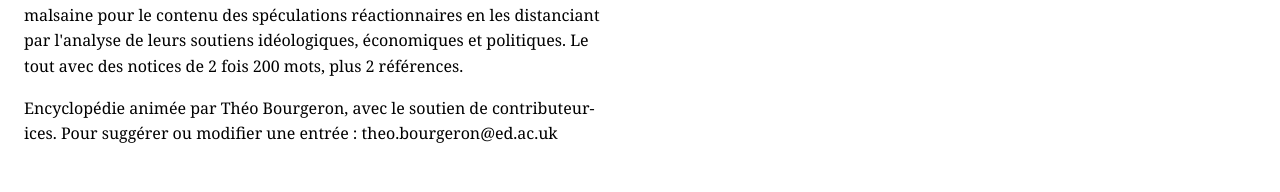
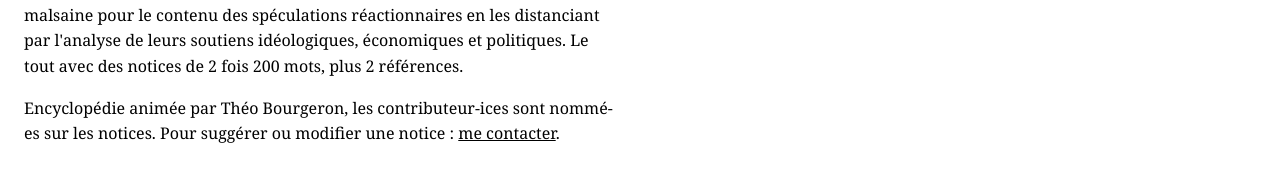
Before and after one commit to encycloreac/encycloreac.github.io, a Jekyll site: the page built from index.html, in a window 1280 px wide. Shown: the part 726-918 px from the top of the page. Built offline with Jekyll 4.4.1, drawn with Linux system fonts in a browser that asks for light colours.

Commit message:
Update contact information and contributor details

```diff
--- a/index.html
+++ b/index.html
@@ -5,4 +5,4 @@ layout: home
 <p>L&rsquo;<b>Encyclo-Réac</b> nous instruit sur la généalogie de <a href="/new-gaza/">New Gaza</a>. Des projets similaires avaient été développés à la fin siècle dernier dans l&rsquo;Afrique du Sud de l&rsquo;apartheid et lors de l&rsquo;effondrement de la Somalie (voir <a href="/ciskei/">Ciskei</a>, Freedonia). Des projets qui nous éclairent sur ce qui est en jeu avec <a href="/new-gaza/">New Gaza</a> : une vision coloniale du territoire infusée du même mix de racisme et de libertarianisme.</p>
 <p>On connaît les spéculations réactionnaires de la NRx anglo-américaine (Dark Enlightment, CEO-led Monarchy). On sait moins de choses sur les fictions spéculatives qui alimentent l&rsquo;ethno-nationalisme hindou (Hindutva Pseudohistory), la pétrodictature russe (Néo-eurasisme), ou encore les communautés digitales transnationales (<a href="/kek/">Kek</a>, <a href="/nesara-gesara/">NESARA/GESARA</a>).</p>
 <p>L&rsquo;<b>Encyclo-Réac</b> répare ce déséquilibre. Elle dresse un inventaire global des spéculations réactionnaires qui jouent un rôle dans le monde d&rsquo;aujourd&rsquo;hui. Comme d'autres projets récents (la <a href="https://www.fayard.fr/livre/historiciser-le-mal-9782213671185/">traduction de <em>Mein Kampf</em></a> par Olivier Mannoni et le site <a href="https://indextreme.fr/">Indextrême</a> de Ricardo Parreira), elle évite la fascination malsaine pour le contenu des spéculations réactionnaires en les distanciant par l'analyse de leurs soutiens idéologiques, économiques et politiques. Le tout avec des notices de 2 fois 200 mots, plus 2 références.</p>
-<p>Encyclopédie animée par Théo Bourgeron, avec le soutien de contributeur-ices. Pour suggérer ou modifier une entrée : theo.bourgeron@ed.ac.uk </p>
+<p>Encyclopédie animée par Théo Bourgeron, les contributeur-ices sont nommé-es sur les notices. Pour suggérer ou modifier une notice : <a href="mailto:theo.bourgeron@ed.ac.uk">me contacter</a>.</p>
```
